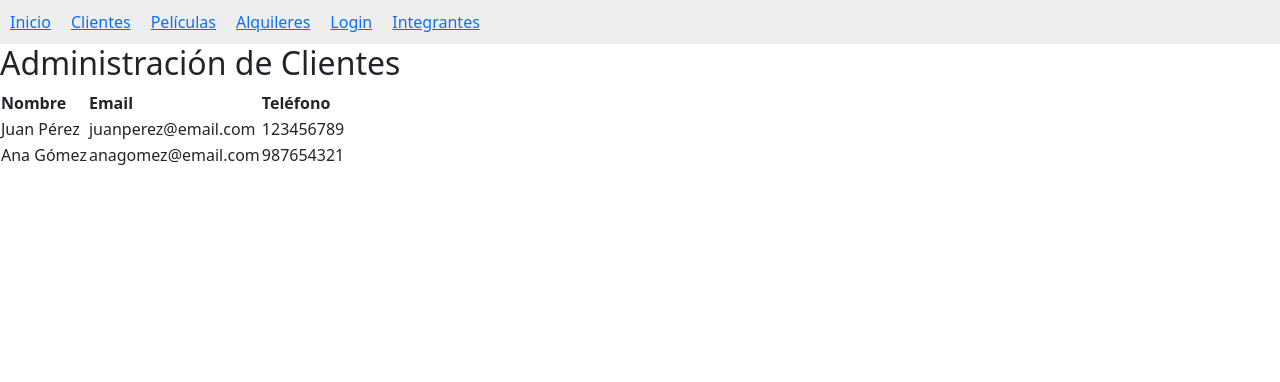
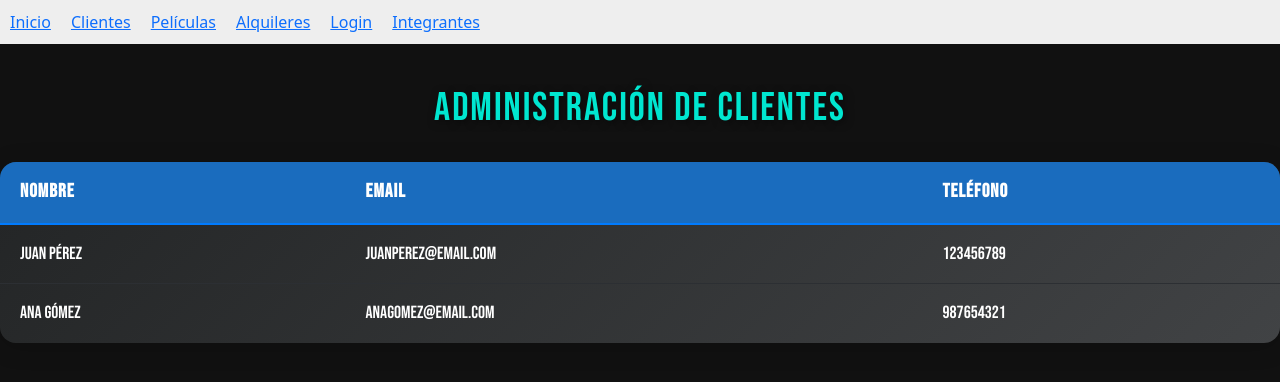
Before and after one commit to Pato-24/TP-FINAL-VIDEOTECA, a React (Vite) app: page /clientes in a window 1280 px wide. Shown: the top 382 px of the page. Built offline with nearby package versions, Linux system fonts and the light colour scheme.

Commit message:
estilos css

```diff
--- /dev/null
+++ b/src/components/TablaClientes.css
@@ -0,0 +1,109 @@
+/* Estilos para la tabla de clientes */
+.tabla-clientes {
+  width: 100%;
+  border-collapse: separate;
+  border-spacing: 0;
+  margin-top: 30px;
+  background: linear-gradient(135deg, #232526 0%, #414345 100%);
+  border-radius: 16px;
+  overflow: hidden;
+  box-shadow: 0 4px 24px rgba(0,0,0,0.18);
+  color: #fff;
+  font-family: 'Bebas Neue', Arial, sans-serif;
+  transition: box-shadow 0.3s, background 0.3s;
+}
+
+.tabla-clientes th, .tabla-clientes td {
+  padding: 16px 20px;
+  text-align: left;
+  border-bottom: 1px solid #2c2f33;
+  font-size: 1.1em;
+  font-family: inherit;
+  transition: background 0.2s, color 0.2s;
+}
+
+.tabla-clientes th {
+  background: #1a6cbe;
+  color: #fff;
+  font-size: 1.2em;
+  letter-spacing: 1px;
+  border-bottom: 2px solid #007bff;
+  font-weight: bold;
+  transition: background 0.3s, color 0.3s;
+}
+
+.tabla-clientes tr:last-child td {
+  border-bottom: none;
+}
+
+.tabla-clientes button {
+  margin-right: 8px;
+  padding: 7px 16px;
+  border: none;
+  border-radius: 6px;
+  background: #007bff;
+  color: #fff;
+  cursor: pointer;
+  font-family: inherit;
+  font-size: 1em;
+  font-weight: bold;
+  transition: background 0.2s, transform 0.2s, box-shadow 0.2s, opacity 0.2s;
+  box-shadow: 0 2px 8px rgba(0,0,0,0.10);
+}
+
+.tabla-clientes button:last-child {
+  background: #dc3545;
+}
+
+.tabla-clientes button:hover {
+  opacity: 0.92;
+  transform: scale(1.08) rotate(-2deg);
+  box-shadow: 0 4px 16px #007bff88;
+  background: #0056b3;
+}
+
+.tabla-clientes button:last-child:hover {
+  background: #b52a37;
+}
+
+.tabla-clientes tbody tr {
+  transition: background 0.2s, box-shadow 0.2s;
+}
+
+.tabla-clientes tbody tr:hover {
+  background: rgba(0,230,208,0.10);
+  box-shadow: 0 2px 12px #00e6d044;
+}
+
+.tabla-clientes thead tr {
+  animation: fadeInDown 0.7s;
+}
+
+@keyframes fadeInDown {
+  from { opacity: 0; transform: translateY(-30px); }
+  to { opacity: 1; transform: translateY(0); }
+}
+
+/* Estilos para el título y fondo de Administración de Clientes */
+.admin-clientes-title {
+  color: #00e6d0;
+  font-family: 'Bebas Neue', Arial, sans-serif;
+  font-size: 2.5rem;
+  letter-spacing: 2px;
+  text-align: center;
+  margin-bottom: 24px;
+  margin-top: 0;
+  text-shadow: 2px 2px 8px #0008;
+  animation: slideDownTitle 1s cubic-bezier(.68,-0.55,.27,1.55);
+}
+
+@keyframes slideDownTitle {
+  from { opacity: 0; transform: translateY(-80px); }
+  to { opacity: 1; transform: translateY(0); }
+}
+
+.admin-clientes-bg {
+  background: #111;
+  min-height: 100vh;
+  padding: 40px 0 0 0;
+}
--- a/src/components/TablaClientes.jsx
+++ b/src/components/TablaClientes.jsx
@@ -2,7 +2,7 @@ import React from "react";
 
 const TablaClientes = ({ clientes = [] }) => {
   return (
-    <table>
+    <table className="tabla-clientes">
       <thead>
         <tr>
           <th>Nombre</th>
--- a/src/pages/AdminClientes.jsx
+++ b/src/pages/AdminClientes.jsx
@@ -1,4 +1,5 @@
 import React, { useEffect, useState } from "react";
+import "../components/TablaClientes.css";
 
 const AdminClientes = () => {
   const [clientes, setClientes] = useState([]);
@@ -44,9 +45,9 @@ const AdminClientes = () => {
   if (loading) return <div>Cargando clientes...</div>;
 
   return (
-    <div>
-      <h2>Administración de Clientes</h2>
-      <table>
+    <div className="admin-clientes-bg">
+      <h2 className="admin-clientes-title">Administración de Clientes</h2>
+      <table className="tabla-clientes">
         <thead>
           <tr>
             <th>Nombre</th>
```
